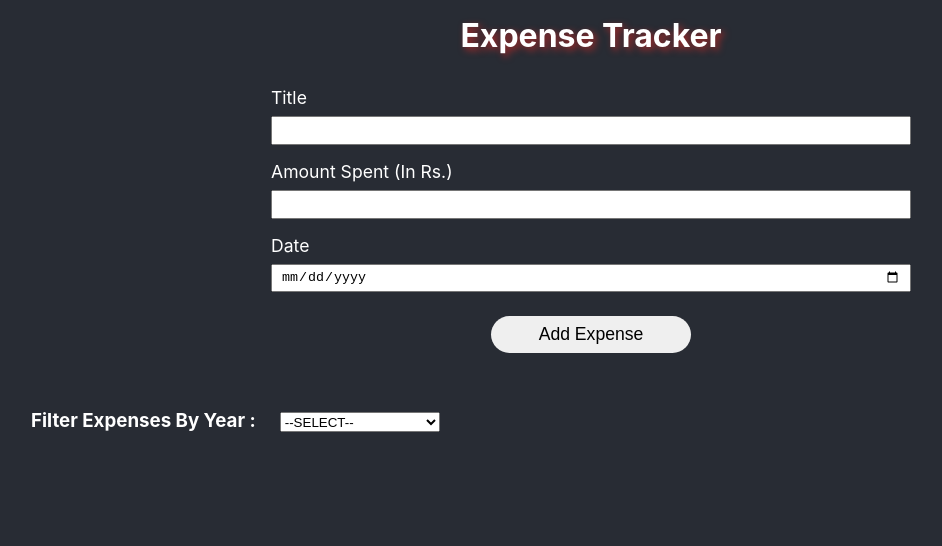
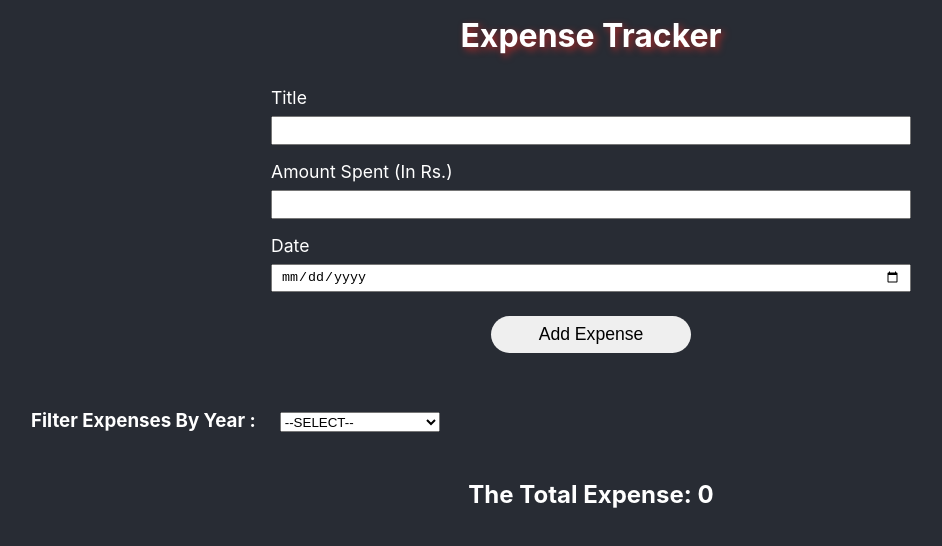
Before and after one commit to Nikhil2408/expense-tracker, a React (Create React App) app: page / in a window 1280 px wide. Shown: the top 546 px of the page, without its empty margins (49-991 px from the left). Built offline with nearby package versions, Linux system fonts and the light colour scheme.

Commit message:
feat: added total expense by year

```diff
--- a/src/components/App.js
+++ b/src/components/App.js
@@ -3,6 +3,7 @@ import React, { useState } from "react";
 import ExpenseForm from "./ExpenseFormComponent/ExpenseForm";
 import Expenses from "./Expenses/Expenses";
 import ExpenseFilter from "./ExpenseFilter/ExpenseFilter";
+import TotalExpenseByYear from "./TotalExpense/TotalExpenseByYear";
 import '../styles/App.css';
 
 
@@ -20,7 +21,7 @@ function App() {
         return {
           allExpenses : [...currentState.allExpenses, newExpense]
         }
-    })
+    });
   }
 
   function filterAllExpenses(filterYear){
@@ -47,6 +48,7 @@ function App() {
       <ExpenseForm addExpense = {addExpense}/>
       <ExpenseFilter filterAllExpenses = {filterAllExpenses}/>
       <Expenses allExpenses = {filterExpenses.filterExpenses}/>
+      <TotalExpenseByYear allExpenses = {filterExpenses.filterExpenses} />
     </div>
   );
 }
--- /dev/null
+++ b/src/components/TotalExpense/TotalExpenseByYear.js
@@ -0,0 +1,19 @@
+import React from "react";
+
+import "../../styles/TotalExpenseByYear.css";
+
+function TotalExpenseByYear(props){
+    let amount = 0;
+    if(props.allExpenses.length > 0){
+        props.allExpenses.forEach(expense => {
+            amount+=parseInt(expense.amount);
+        })
+    }
+    return (
+        <div className="TotalExpenseByYear">
+            <h2 className="TotalExpenseByYear-header">The Total Expense: {amount}</h2>
+        </div>
+    )
+}
+
+export default TotalExpenseByYear;
--- /dev/null
+++ b/src/styles/TotalExpenseByYear.css
@@ -0,0 +1,7 @@
+.TotalExpenseByYear{
+    margin: 2rem 1rem;
+}
+
+.TotalExpenseByYear-header{
+    color: white;
+}
```
